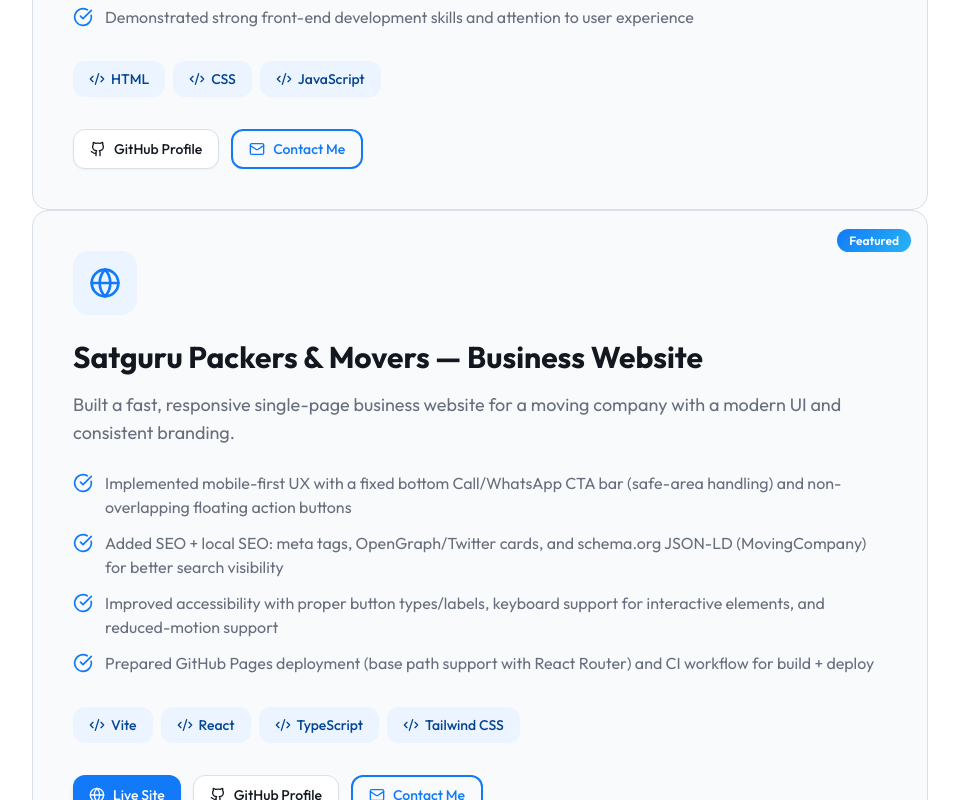
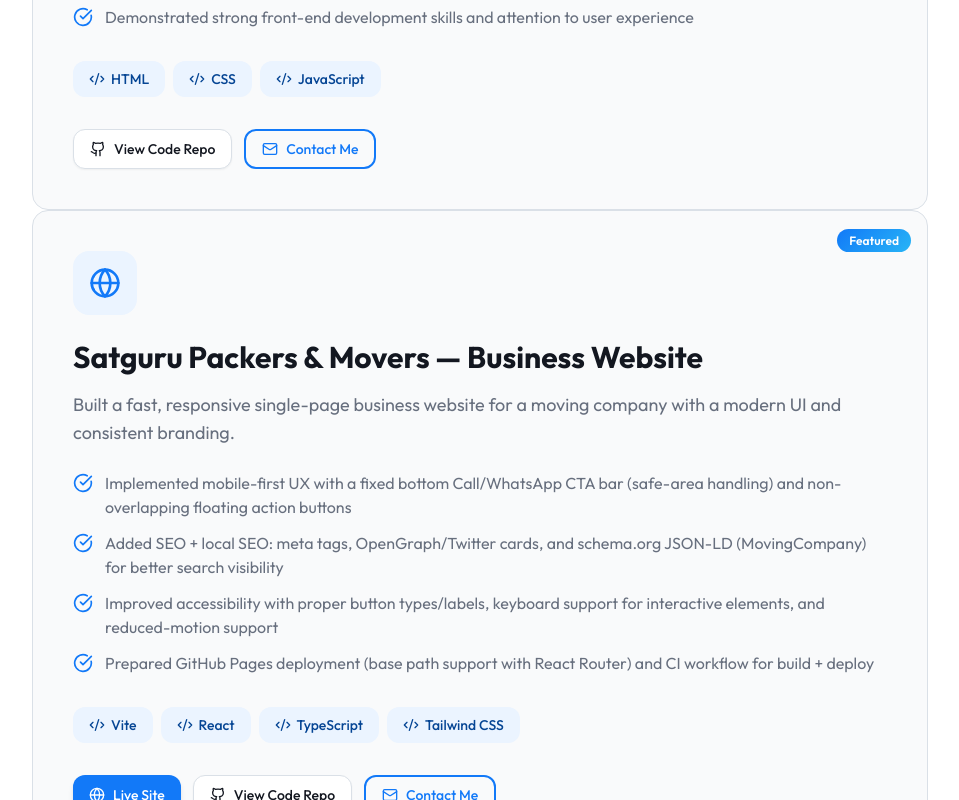
Before and after one commit to dudhwal1802/My-Portfolio, a React (Vite) app: page / in a window 1280 px wide. Shown: the part 3680-4480 px from the top of the page, without its empty margins (160-1119 px from the left). Built offline with nearby package versions, Linux system fonts and the light colour scheme; the HTML template or start-up script is replaced by a standard one.

Commit message:
Minor Changes in Projects

```diff
--- a/src/components/ProjectsSection.tsx
+++ b/src/components/ProjectsSection.tsx
@@ -13,6 +13,7 @@
       'Demonstrated strong front-end development skills and attention to user experience',
     ],
     technologies: ['HTML', 'CSS', 'JavaScript'],
+    repoUrl: 'https://github.com/dudhwal1802/My-Portfolio',
     featured: true,
   },
   {
@@ -27,6 +28,7 @@
     ],
     technologies: ['Vite', 'React', 'TypeScript', 'Tailwind CSS'],
     liveUrl: 'https://dudhwal1802.github.io/satguru-packers-movers/',
+    repoUrl: 'https://github.com/dudhwal1802/satguru-packers-movers',
     featured: true,
   },
   {
@@ -50,6 +52,7 @@
       'Streamlit',
     ],
     liveUrl: 'https://fake-news-detect-by-cb.streamlit.app/',
+    repoUrl: 'https://github.com/dudhwal1802/fake-news',
     featured: true,
   },
 ];
@@ -138,17 +141,19 @@
                         </a>
                       </Button>
                     )}
+                    {project.repoUrl && (
                       <Button variant="social" className="justify-center" asChild>
                         <a
-                        href="https://github.com/dudhwal1802"
+                          href={project.repoUrl}
                           target="_blank"
                           rel="noopener noreferrer"
-                        aria-label="Open GitHub profile"
+                          aria-label={`Open code repository: ${project.title}`}
                         >
                           <Github className="w-4 h-4" />
-                        GitHub Profile
+                          View Code Repo
                         </a>
                       </Button>
+                    )}
                     <Button
                       variant="outline"
                       className="justify-center"
```
Lines whose indentation alone changed are shown as unchanged.
